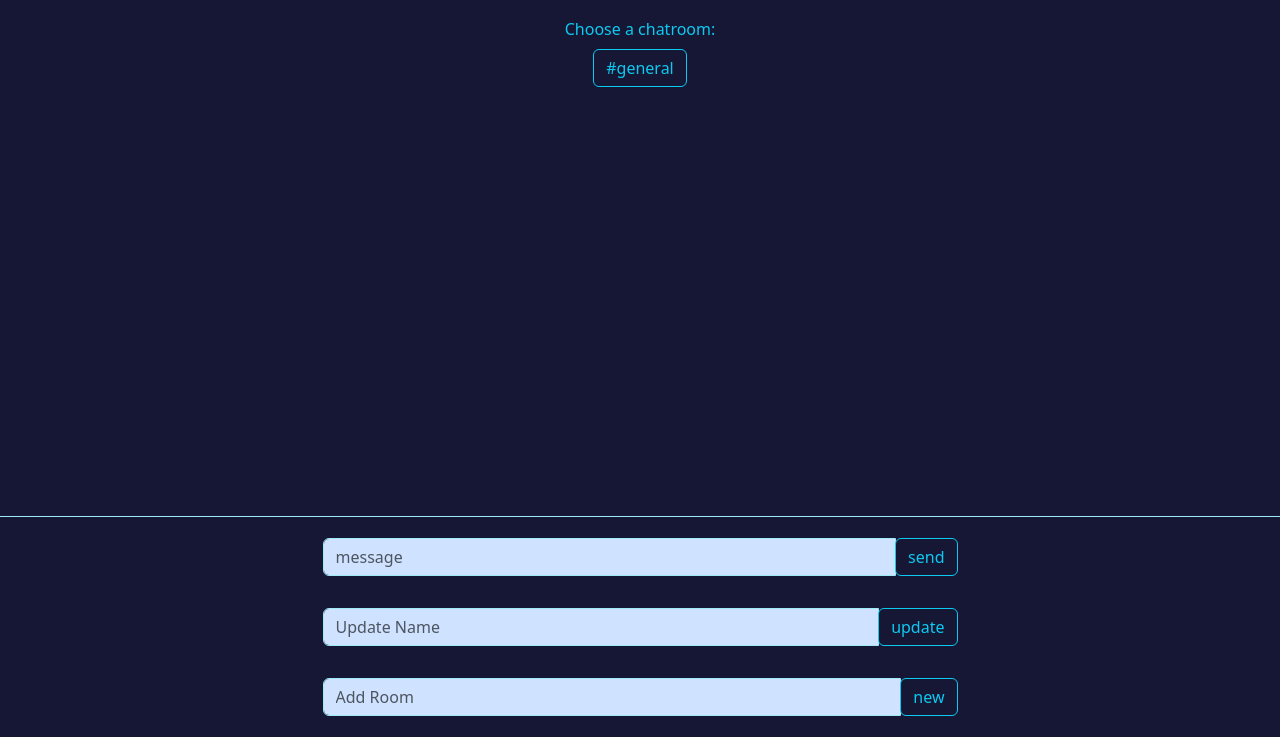
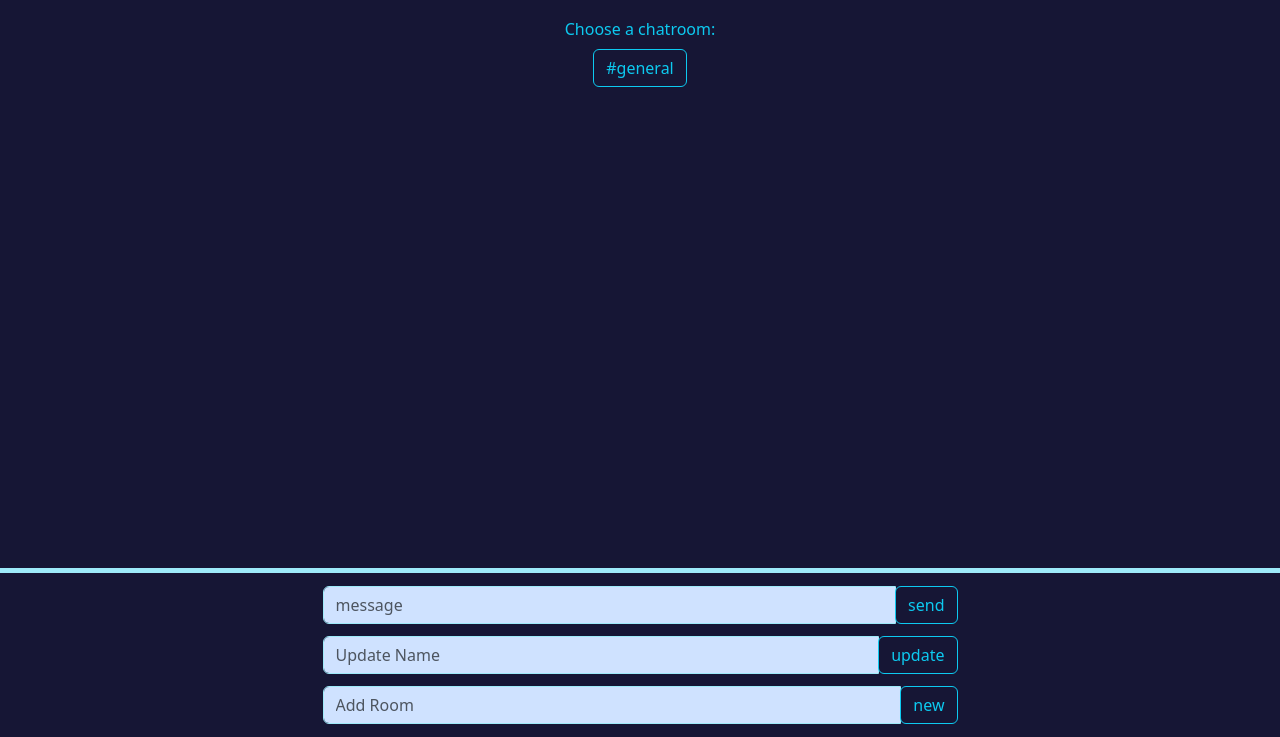
Before and after one commit to oye-banji/chatRoom, a plain HTML site: page index.html in a window 1280 px wide. Shown: the part 63-800 px from the top of the page. Drawn offline with nearby package versions, Linux system fonts and the light colour scheme; no server answers.

Commit message:
fixed update/addroom mssg

```diff
--- a/index.html
+++ b/index.html
@@ -46,7 +46,7 @@
         <!-- container for fixed forms -->
         <div class="fixed-forms-container border-info-subtle">
           <!-- new chat form -->
-          <form class="new-chat my-3 form-group">
+          <form class="new-chat my-2 form-group">
               <div class="input-group">
                   <input type="text" id="message" class="form-control bg-primary-subtle border border-info-subtle" placeholder="message">
                   <div class="input-group-append">
@@ -56,25 +56,25 @@
           </form>
 
           <!-- update name form -->
-          <form class="new-name my-3 form-group">
+          <form class="new-name my-1 form-group">
               <div class="input-group">
                   <input type="text" id="name" class="form-control bg-primary-subtle border border-info-subtle" placeholder="Update Name">
                   <div class="input-group-append">
                       <input type="submit" class="btn btn-outline-info" value="update">
                   </div>
               </div>
-              <div class="update-mssg text-center my-2"></div>
+              <div class="update-mssg my-1"></div>
           </form>
 
           <!-- Add a chatroom -->
-          <form class="new-room my-3 form-group">
+          <form class="new-room my-1 form-group">
               <div class="input-group">
                   <input type="text" id="room" class="form-control bg-primary-subtle border border-info-subtle" placeholder="Add Room" required>
                   <div class="input-group-append">
                       <input type="submit" class="btn btn-outline-info" value="new">
                   </div>
               </div>
-              <div class="addroom-mssg text-center my-2"></div>
+              <div class="addroom-mssg my-1"></div>
           </form>
         </div>
 
--- a/styles.css
+++ b/styles.css
@@ -4,27 +4,25 @@
   left: 0;
   width: 100%;
   background-color: rgb(22, 22, 53); /* Optional: background color to make it stand out */
-  border-top: 1px solid #dee2e6; /* Optional: border to distinguish it from the rest of the content */
-  z-index: 1000; /* Ensure it stays on top of other content */
+  border-top: 5px solid #dee2e6; /* Optional: border to distinguish it from the rest of the content */
   padding: 5px;
   display: flex;
   flex-direction: column;
   align-items: center;
   justify-content: center;
-
 }
 
 /* Adjust individual forms if needed */
 .fixed-forms-container .form-group {
+  margin-bottom: 5px;
   width: 50%; /* Adjust based on your design */
-  display: flex;
   justify-content: center;
 
 }
 
 /* Optional: Add some spacing between forms */
 .fixed-forms-container .form-group:not(:last-child) {
-  margin-bottom: 15px;
+  margin-bottom: 5px;
 }
 .container{
     max-width: 1000px;
```
